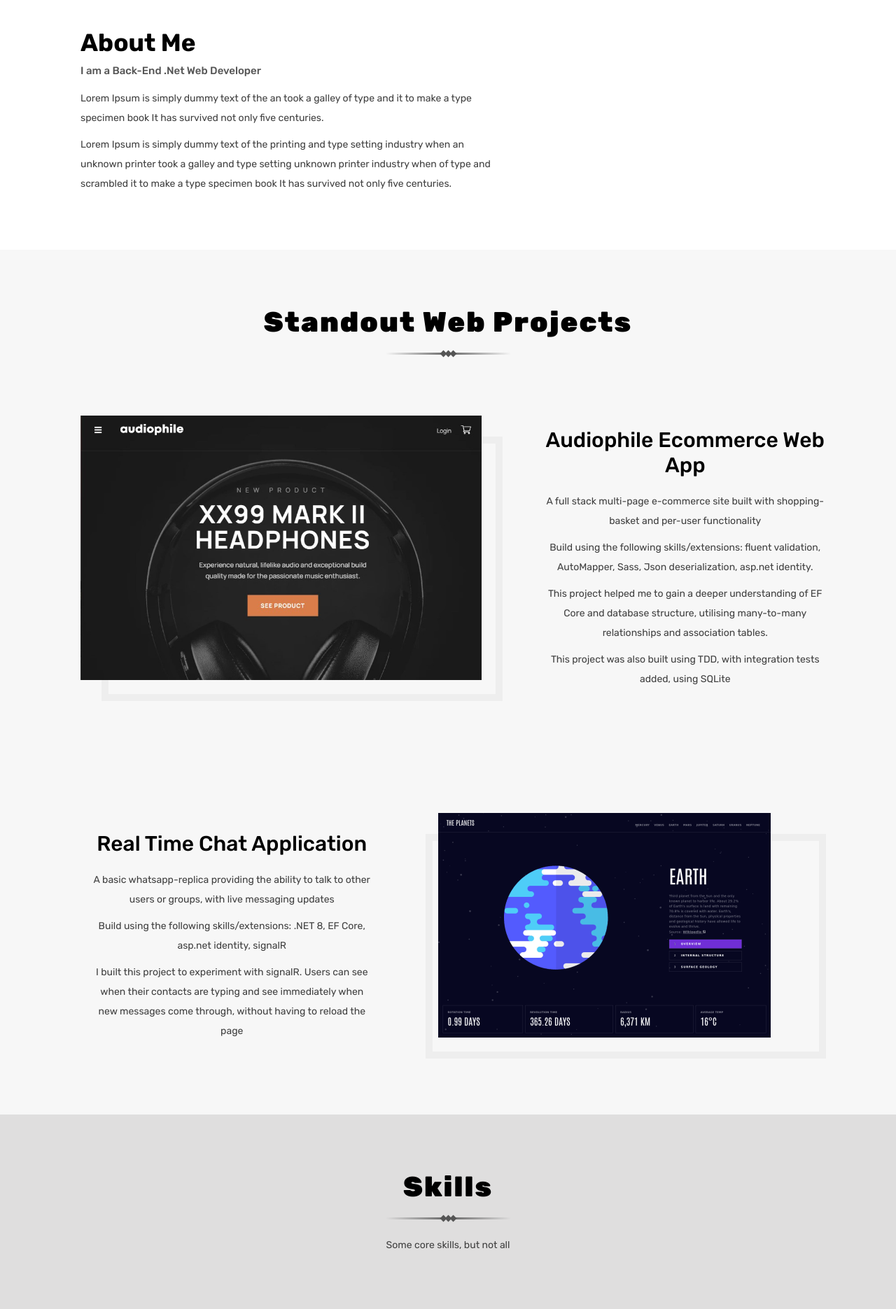
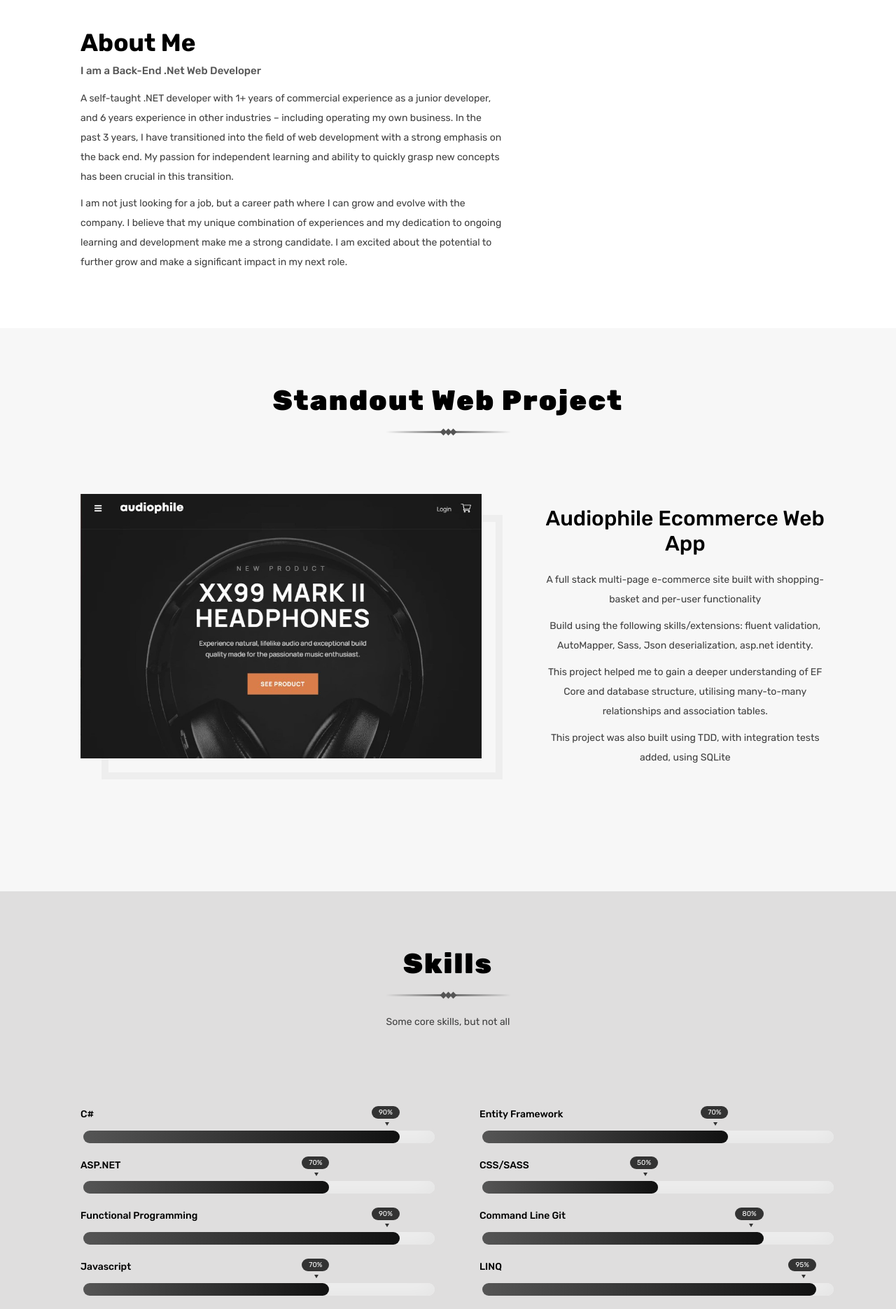
Before and after one commit to BenScattergood/Portfolio2024, a plain HTML site: page index.html in a window 1280 px wide. Shown: the part 840-2711 px from the top of the page at 70% size. Drawn offline with Linux system fonts and the light colour scheme.

Commit message:
updates to some content

```diff
--- a/index.html
+++ b/index.html
@@ -76,7 +76,7 @@
                         <span class="blc">I Am </span>
                         <span class="cd-words-wrapper">
                             <b class="is-visible">Ben Scattergood</b>
-                            <b>a Backend Developer</b>
+                            <b>a Full Stack Developer</b>
                             <b>Ben Scattergood</b>
                             <b>a .Net Developer</b>
                         </span>
@@ -95,11 +95,19 @@
                     <div class="content">
                         <h3>About Me</h3>
                         <span>I am a Back-End .Net Web Developer</span>
-                        <p class="mb-10">Lorem Ipsum is simply dummy text of the an took a galley of type and it to make
-                            a type specimen book It has survived not only five centuries.</p>
-                        <p>Lorem Ipsum is simply dummy text of the printing and type setting industry when an unknown
-                            printer took a galley and type setting unknown printer industry when of type and scrambled
-                            it to make a type specimen book It has survived not only five centuries.</p>
+                        <p class="mb-10">A self-taught .NET developer with 1+ years of commercial experience as a junior
+                            developer, and 6 years experience in
+                            other industries – including operating my own business. In the past 3 years, I have
+                            transitioned into the field of web
+                            development with a strong emphasis on the back end. My passion for independent learning and
+                            ability to quickly grasp new
+                            concepts has been crucial in this transition.</p>
+                        <p>I am not just looking for a job, but a career path where I can grow and evolve with the
+                            company. I believe that my
+                            unique combination of experiences and my dedication to ongoing learning and development make
+                            me a strong candidate. I am
+                            excited about the potential to further grow and make a significant impact in my next role.
+                        </p>
                     </div>
                 </div>
 
@@ -111,7 +119,7 @@
             <div class="row">
 
                 <div class="section-head text-center col-lg-12">
-                    <h3>Standout Web Projects</h3>
+                    <h3>Standout Web Project</h3>
                     <span><i></i><i></i><i></i></span>
                     <section class="hero section-padding--half">
                         <div class="container">
@@ -145,37 +153,6 @@
                                     </div>
                                 </div>
 
-                            </div>
-                        </div>
-                    </section>
-                    <section class="hero p-b-0 section-padding--half">
-                        <div class="container">
-                            <div class="row">
-
-                                <div class="col-lg-5 text-container">
-                                    <div class="content">
-                                        <a href="http://benscattergood-002-site5.atempurl.com" target="_blank">
-                                            <h4>Real Time Chat Application</h4>
-                                        </a>
-                                        <p class="mb-10">A basic whatsapp-replica providing the ability to talk to other
-                                            users or groups, with live messaging updates</p>
-                                        <p class="mb-10">Build using the following skills/extensions: .NET 8, EF Core,
-                                            asp.net
-                                            identity, signalR</p>
-                                        <p>I built this project to experiment with signalR. Users can see when their
-                                            contacts are typing and see immediately when new messages come through,
-                                            without having to reload the page</p>
-                                    </div>
-                                </div>
-                                <div class="col-lg-7">
-                                    <div class="hero-img mb-md50">
-                                        <div class="img zoom-box">
-                                            <a href="http://benscattergood-002-site5.atempurl.com" target="_blank">
-                                                <img src="img/PortfolioImgs/PlanetsFactSite.webp" alt="">
-                                            </a>
-                                        </div>
-                                    </div>
-                                </div>
                             </div>
                         </div>
                     </section>
@@ -216,6 +193,12 @@
                                     <div class="progres" data-value="90%"></div>
                                 </div>
                             </div>
+                            <div class="skill-item">
+                                <h5>Javascript</h5>
+                                <div class="skill-progress">
+                                    <div class="progres" data-value="70%"></div>
+                                </div>
+                            </div>
                         </div>
                     </div>
                 </div>
@@ -238,6 +221,12 @@
                                 <h5>Command Line Git</h5>
                                 <div class="skill-progress">
                                     <div class="progres" data-value="80%"></div>
+                                </div>
+                            </div>
+                            <div class="skill-item">
+                                <h5>LINQ</h5>
+                                <div class="skill-progress">
+                                    <div class="progres" data-value="95%"></div>
                                 </div>
                             </div>
                         </div>
@@ -271,14 +260,15 @@
                                             <h4>Euro Car Parts - Winforms App</h4>
                                         </a>
                                         <p class="mb-10">Replicated part of a WinForms app in C# based on the company’s
-                                            current system. Enhanced capability on a particular
-                                            aspect related to warehousing which will save hours daily.
-                                        <p class="mb-10">Currently used at branch level with the potential to be
-                                            deployed nationwide.
+                                            current system. Deployed at branch level.
                                         </p>
+                                        <p class="mb-10">This application included the following: encryption to save
+                                            state on the
+                                            clients machine, reading and writing to multiple complex csv files and error
+                                            handling.</p>
                                         <p>I built this application before I knew the importance of separation of
                                             concerns and decoupling, and learnt the hard way why architecture is so key
-                                            to an applications success</p>
+                                            to an applications success.</p>
                                     </div>
                                 </div>
                             </div>
```
